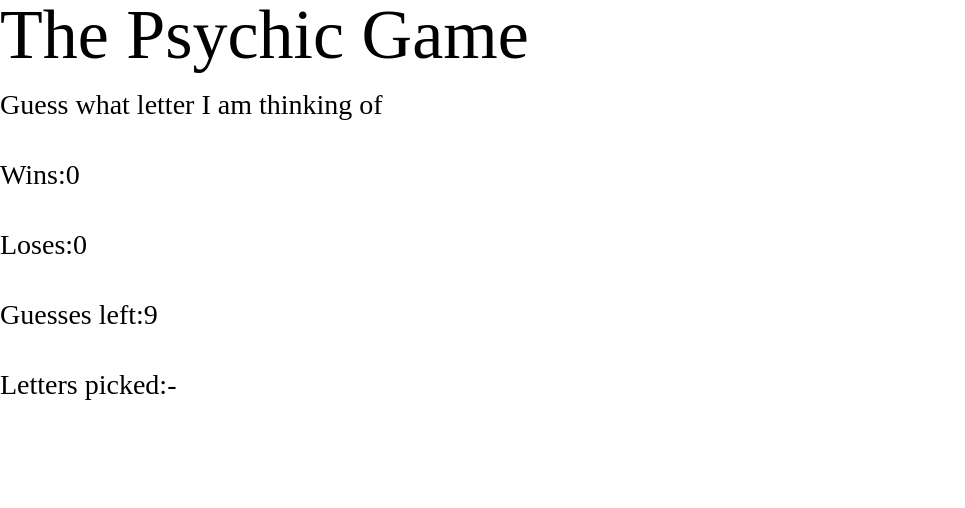
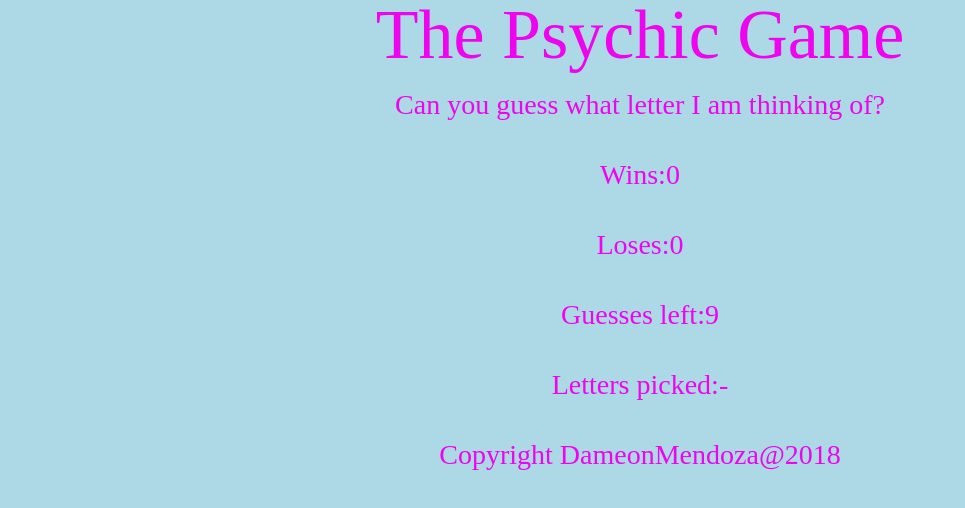
Before and after one commit to Dameon1/Psychic-Game, a plain HTML site: page index.html in a window 1280 px wide. Shown: the whole page, without its empty margins (0-965 px from the left). Drawn offline with Linux system fonts and the light colour scheme.

Commit message:
Added to README.md
Needs to have the footer fixed.

```diff
--- a/assets/css/style.css
+++ b/assets/css/style.css
@@ -1,4 +1,12 @@
+body {
+    line-height: 70px;
+    font-size:   1.75em;
+    text-align: center;
+    height: 100%;
+    background-color: lightblue;
+    color: rgb(238, 5, 238);
+}
 
-body {line-height: 70px ; font-size: 1.75em}
-
-h1 { font-size: 2.5em}
+h1 {
+    font-size: 2.5em;
+}
--- a/assets/javascript/game.js
+++ b/assets/javascript/game.js
@@ -1,15 +1,8 @@
-/* DISCLAIMER --
-//First JS try..
 
-/*Start File*/
+// A variable that holds and array for computer choices
+  let computerChoices = ["a", "b", "c", "d","e","f","g","h","i","j","k","l","m","n","o","p","q","r","s","t","u","v","w"];
 
-
-/* This is the stored variables for computer choice*/
-let computerChoices = ["a", "b", "c", "d","e","f","g","h","i","j","k","l","m","n","o","p","q","r","s","t","u","v","w"];
-
-/* This is an array to store the usersGuess , could be used as local or global depending */
-
-/* variables to store wins and losses,. which are "global" attributes that don't change.*/
+//Variables to store wins and losses,
   let wins = 0;
   let losses = 0;
   let userGuesses = [];
@@ -18,7 +11,7 @@ let computerChoices = ["a", "b", "c", "d","e","f","g","h","i","j","k","l","m","n
   let userGuess;
 
 
-
+//Function that checks if player loses.
   let checkForLose = function() {
     if (guessesLeft<=0) {
     alert("You Lose!")
@@ -75,7 +68,4 @@ let isLetterUsable = function(){
   if (computerChoices.indexOf(userGuess) === -1 ){
     throw alert("Not a letter!!");
   }
-  //letter checker
-//it will determine if it is a letter or not
-//will determine if letter is aleady picked
 }
--- a/index.html
+++ b/index.html
@@ -5,24 +5,47 @@
   <meta name="viewport" content="width=device-width, initial-scale=1.0">
   <meta http-equiv="X-UA-Compatible" content="ie=edge">
 
+  <!-- Linking reset and self styling CSS -->
   <link rel="stylesheet" type="text/css" href="assets/css/reset.css">
   <link rel="stylesheet" type="text/css" href="assets/css/style.css">
 
-<title>Psychic</title>
+  <!-- Basic title -->
+  <title>Psychic Game</title>
+
+  <!-- End of Head -->
   </head>
+
+  <!-- Body -->
   <body>
 
+  <!-- HTML for on screen -->
+  <div id="game">
 
+      <!-- Heading -->
+      <h1>The Psychic Game</h1>
 
-<div id="game">
-<h1>The Psychic Game</h1>
-<h2>Guess what letter I am thinking of<h2>
+      <!-- Question -->
+      <h2>Can you guess what letter I am thinking of?<h2>
+
+      <!-- Content to be changed with user input -->
       <p>Wins:<span id="wins">0</span></p>
       <p>Loses:<span id="losses">0</span></p>
       <p>Guesses left:<span id="guessesLeft">9</span></p>
       <p>Letters picked:<span id="usersGuess">-</span></p>
+
+  <!-- End of the content -->
   </div>
 
+  <!-- A footer that will get fixed later -->
+  <footer>
+    Copyright DameonMendoza@2018
+  </footer>
+
+  <!-- Linking the javaScript file -->
   <script type="text/javascript" src="assets/javascript/game.js"></script>
+
+  <!-- End of the body -->
   </body>
+
+  <!-- End of the HTML documnet -->
   </html>
```
Also changed, not shown: 1 other file. Lines whose indentation alone changed are shown as unchanged.
